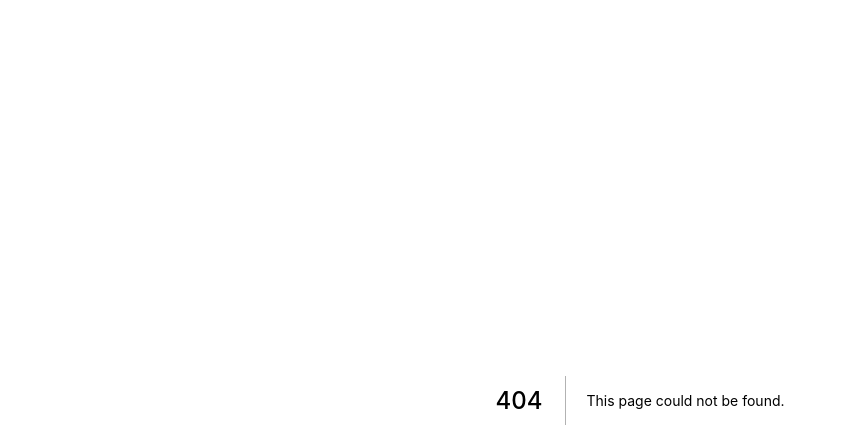
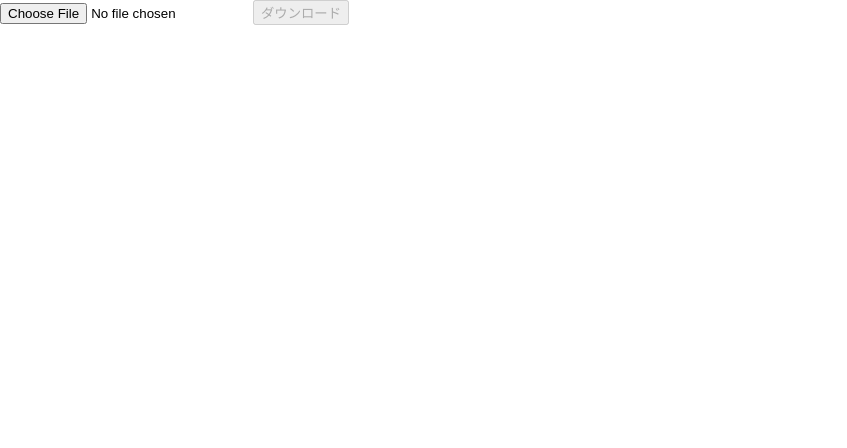
Before and after one commit to jun0222/next-various, a Next.js app: page /fileud in a window 1280 px wide. Before the commit this address had no page. Shown: the top 448 px of the page, without its empty margins (0-847 px from the left). Built offline with nearby package versions, Linux system fonts and the light colour scheme.

Commit message:
Feature: file upload download

```diff
--- /dev/null
+++ b/pages/fileud/index.tsx
@@ -0,0 +1,35 @@
+import React, { useState } from 'react'
+
+const App: React.FC = () => {
+  const [selectedFile, setSelectedFile] = useState<File | null>(null)
+
+  const handleFileChange = (e: React.ChangeEvent<HTMLInputElement>) => {
+    if (e.target.files && e.target.files.length > 0) {
+      setSelectedFile(e.target.files[0])
+    }
+  }
+
+  const handleDownload = () => {
+    if (selectedFile) {
+      const url = URL.createObjectURL(selectedFile)
+      const link = document.createElement('a')
+      link.href = url
+      link.download = selectedFile.name
+      document.body.appendChild(link)
+      link.click()
+      document.body.removeChild(link)
+      URL.revokeObjectURL(url)
+    }
+  }
+
+  return (
+    <div>
+      <input type="file" onChange={handleFileChange} />
+      <button onClick={handleDownload} disabled={!selectedFile}>
+        ダウンロード
+      </button>
+    </div>
+  )
+}
+
+export default App
```
